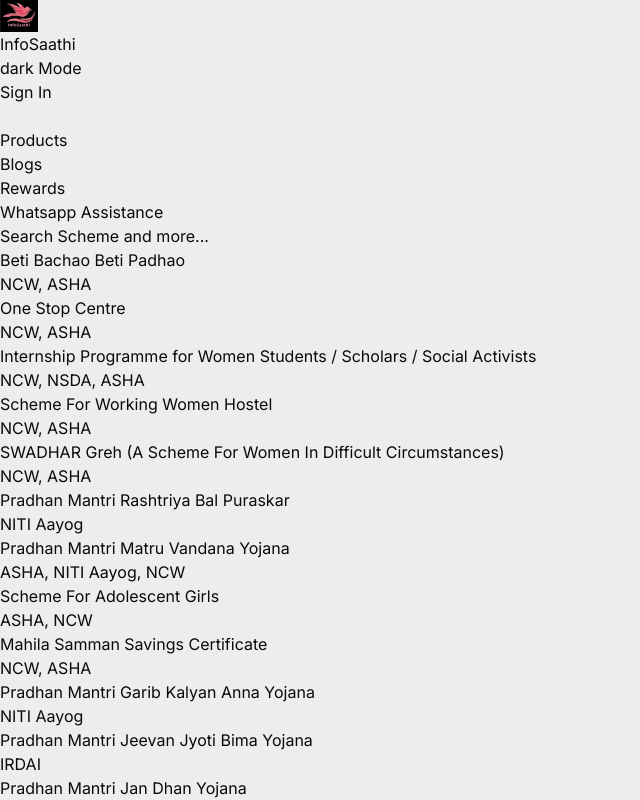
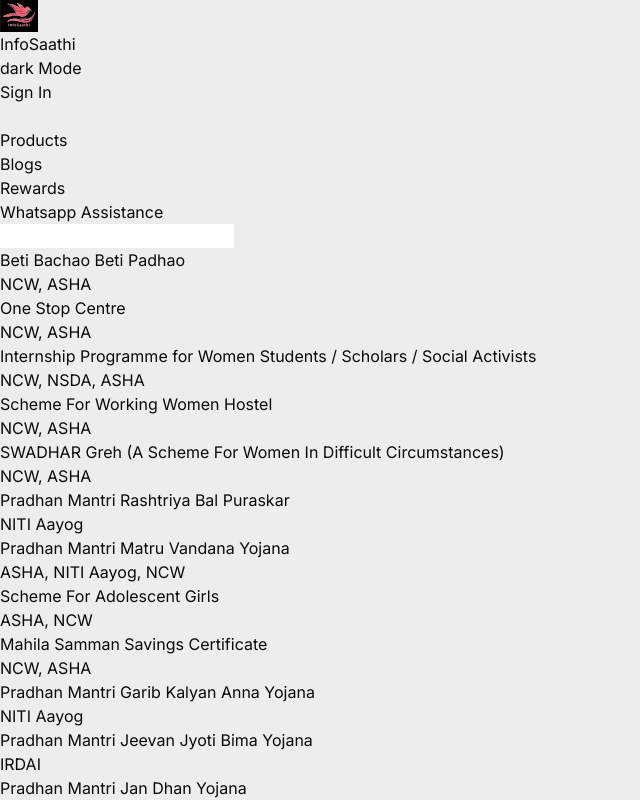
Before and after one commit to YTheLynch/SIH-2024, a Next.js app: page /search in a window 1280 px wide. Shown: the top 800 px of the page, without its empty margins (0-640 px from the left). Built offline with nearby package versions, Linux system fonts and the light colour scheme.

Commit message:
Add Search Functionality

```diff
--- a/src/app/globals.css
+++ b/src/app/globals.css
@@ -15,8 +15,6 @@
   }
 } */
 
-
-
 body {
   color: var(--foreground);
   background: var(--background);
--- a/src/app/search/page.js
+++ b/src/app/search/page.js
@@ -1,20 +1,44 @@
 "use client"
-import React from "react"
-import SearchItem from "@/components/SearchItem"
-import { schemes } from "@/store/schemes"
-import { Navbar } from "@/components/Navbar"
+import React from 'react'
+import { Navbar } from '@/components/Navbar'
+import SearchItem from '@/components/SearchItem'
+import { schemes } from '@/store/schemes'
+import SearchBar from '@/components/SearchBar'
+import { useState } from 'react'
 
-const page = () => {
+
+const Page = () => {
+  const [searchq, setSearchq] = useState('');
+
+
+  const handleChange = (e) => {
+      setSearchq(e.target.value)
+  }
+
+   const genResults = () => {
+    return searchq === '' ? (
+      schemes.map((scheme, index) => (
+        <SearchItem key={index} name={scheme.name} organization={scheme.organization.join(", ")} className="m-6" />
+      ))
+    ) : (
+      schemes.filter(scheme => scheme.name.toLowerCase().includes(searchq.toLowerCase()) || scheme.organization.join(", ").toLowerCase().includes(searchq.toLowerCase())).map((scheme, index) => (
+        <SearchItem key={index} name={scheme.name} organization={scheme.organization.join(", ")} className="m-6" />
+      ))
+    );
+   }
+
   return (
     <>
-      <Navbar />
-      <div id="box" className="ml-20 pr-20 min-h-[70vh]">
-        {schemes.map((scheme, index) => (
-          <SearchItem key={index} name={scheme.name} organization={scheme.organization.join(", ")} className="m-6" />
-        ))}
-      </div>
-    </>
-  );
-};
 
-export default page;
+    <Navbar hideSearch = {true}/>
+    <SearchBar handleChange = {handleChange}/>
+
+    <div id="box" className="ml-20 pr-20 min-h-[70vh]">
+      {genResults()}
+    </div>
+
+  </>
+  )
+}
+
+export default Page
--- /dev/null
+++ b/src/components/SearchBar.js
@@ -0,0 +1,16 @@
+import React from 'react'
+
+const SearchBar = ({handleChange}) => {
+
+  return (
+    <div className="flex justify-center">
+        <div className="border border-solid border-red-500 px-5 py-2 rounded-lg">
+          <div className="rounded-md px-10">
+            <input type="text" name="" id="" onChange={handleChange} />
+          </div>
+        </div>
+      </div>
+  )
+}
+
+export default SearchBar
```
Also changed, not shown: src/app/blog/page.js (+6 -1 lines).
